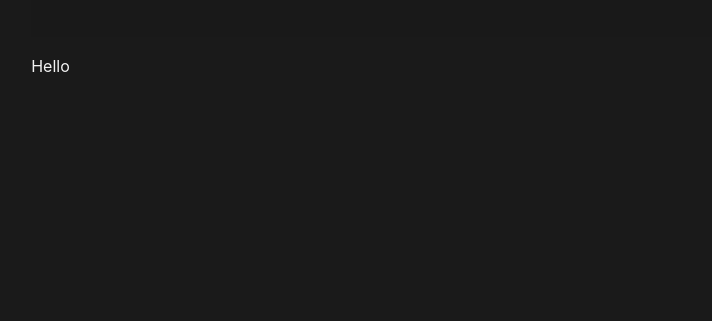
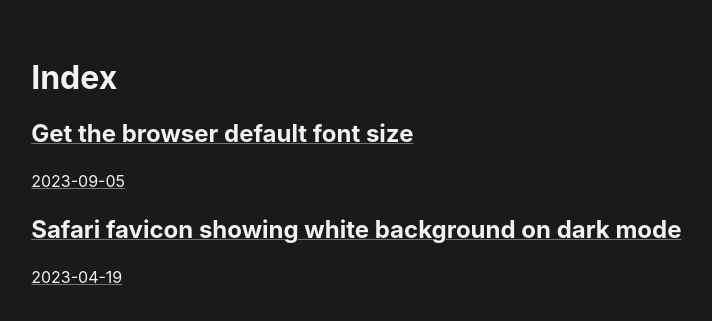
Before and after one commit to aseemchopra25/aseemchopra25.github.io, a React (Create React App) app: page /blog in a window 1280 px wide. Shown: the part 141-462 px from the top of the page, without its empty margins (100-812 px from the left). Built offline with nearby package versions, Linux system fonts and the light colour scheme.

Commit message:
update: blog page navigation

```diff
--- a/src/App.js
+++ b/src/App.js
@@ -8,6 +8,9 @@ import Blog from './pages/Blog';
 import Header from './components/Header';
 import Footer from './components/Footer';
 import Layout from './components/Layout';
+import BlogPost from './components/BlogPost';
+
+
 function App() {
   return (
 
@@ -24,6 +27,7 @@ function App() {
         <Route path="/projects" element={<Projects />} />
         <Route path="/github" element={<GitHub />} />
         <Route path="/blog" element={<Blog />} />
+        <Route path="/blog/:slug" element={<BlogPost />} />
       </Routes>
       {/* Footer Component  */}
       {/* <Footer /> */}
--- /dev/null
+++ b/src/components/BlogPost.js
@@ -0,0 +1,26 @@
+import React, { useState, useEffect } from 'react';
+import { useParams } from 'react-router-dom';
+import ReactMarkdown from 'react-markdown';
+import remarkGfm from 'remark-gfm';
+
+
+const BlogPost = () => {
+  const [postContent, setPostContent] = useState('');
+  const { slug } = useParams();
+
+  useEffect(() => {
+    import(`../../public/markdowns/${slug}.md`)
+      .then(res => {
+        fetch(res.default)
+          .then(res => res.text())
+          .then(text => setPostContent(text))
+          .catch(err => console.error(err));
+      })
+      .catch(err => console.error(err));
+  }, [slug]);
+
+  return <ReactMarkdown children={postContent} remarkPlugins={[remarkGfm]} />;
+
+};
+
+export default BlogPost;
--- a/src/pages/Blog.js
+++ b/src/pages/Blog.js
@@ -1,17 +1,23 @@
-import React, { useState, useEffect } from 'react';
-import ReactMarkdown from 'react-markdown';
-import remarkGfm from 'remark-gfm';
+import React from 'react';
+import { Link } from 'react-router-dom';
+import posts from './posts.json'; // Assuming you have a JSON file with your posts' metadata
 
 const Blog = () => {
-  const [post, setPost] = useState('');
-
-  useEffect(() => {
-    fetch('/markdowns/example-post.md')
-      .then((response) => response.text())
-      .then((text) => setPost(text));
-  }, []);
-
-  return <ReactMarkdown children={post} remarkPlugins={[remarkGfm]} />;
+  return (
+    <div>
+      <h1>Index</h1>
+      <section>
+        {posts.map(post => (
+          <article key={post.slug}>
+            <Link to={`/blog/${post.slug}`}>
+              <h2>{post.title}</h2>
+              <p>{post.date}</p>
+            </Link>
+          </article>
+        ))}
+      </section>
+    </div>
+  );
 };
 
 export default Blog;
--- /dev/null
+++ b/src/pages/posts.json
@@ -0,0 +1,14 @@
+[
+    {
+      "slug": "example-post",
+      "title": "Get the browser default font size",
+      "date": "2023-09-05",
+      "excerpt": "A deep dive into how to determine the default font size used by web browsers."
+    },
+    {
+      "slug": "safari-favicon-showing-white-background-on-dark-mode",
+      "title": "Safari favicon showing white background on dark mode",
+      "date": "2023-04-19",
+      "excerpt": "Fixing the common issue where favicons have a white background in Safari's dark mode."
+    }
+  ]
```
